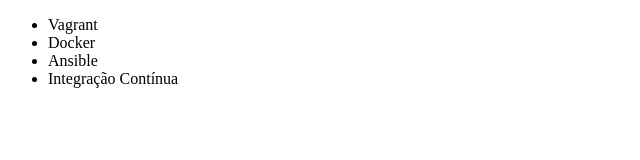
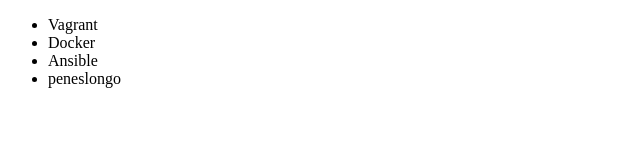
Before and after one commit to rafmontenegro/alura-git, a plain HTML site: page index.html in a window 1280 px wide. Shown: the full height of the page, 0-640 px from the left. Drawn offline with Linux system fonts and the light colour scheme.

Commit message:
lista listuda

```diff
--- a/index.html
+++ b/index.html
@@ -9,7 +9,7 @@
         <li>Vagrant</li>
         <li>Docker</li>
         <li>Ansible</li>
-        <li>Integração Contínua</li>
+        <li>peneslongo</li>
     </ul>
 </body>
 </html>
```
